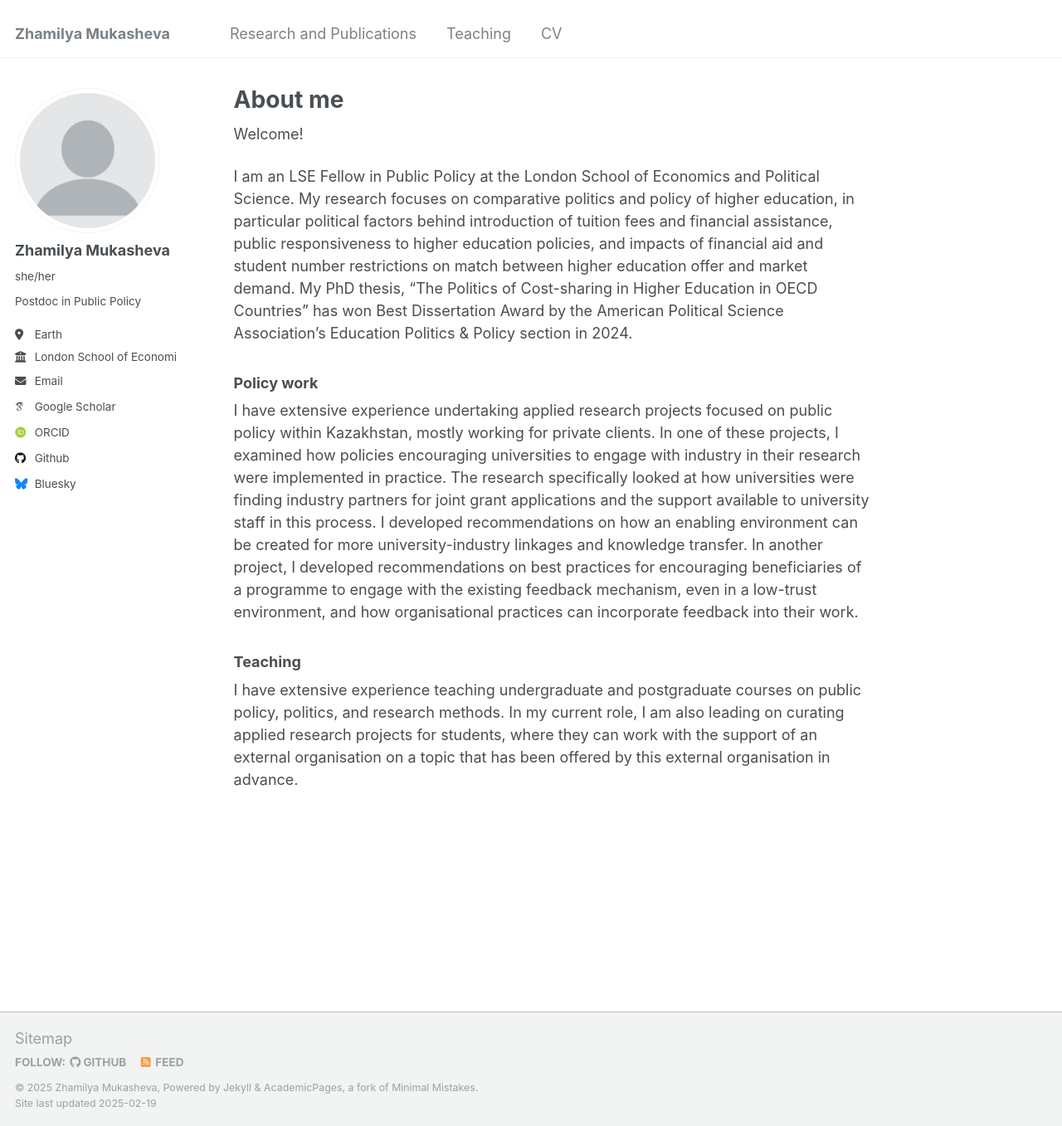
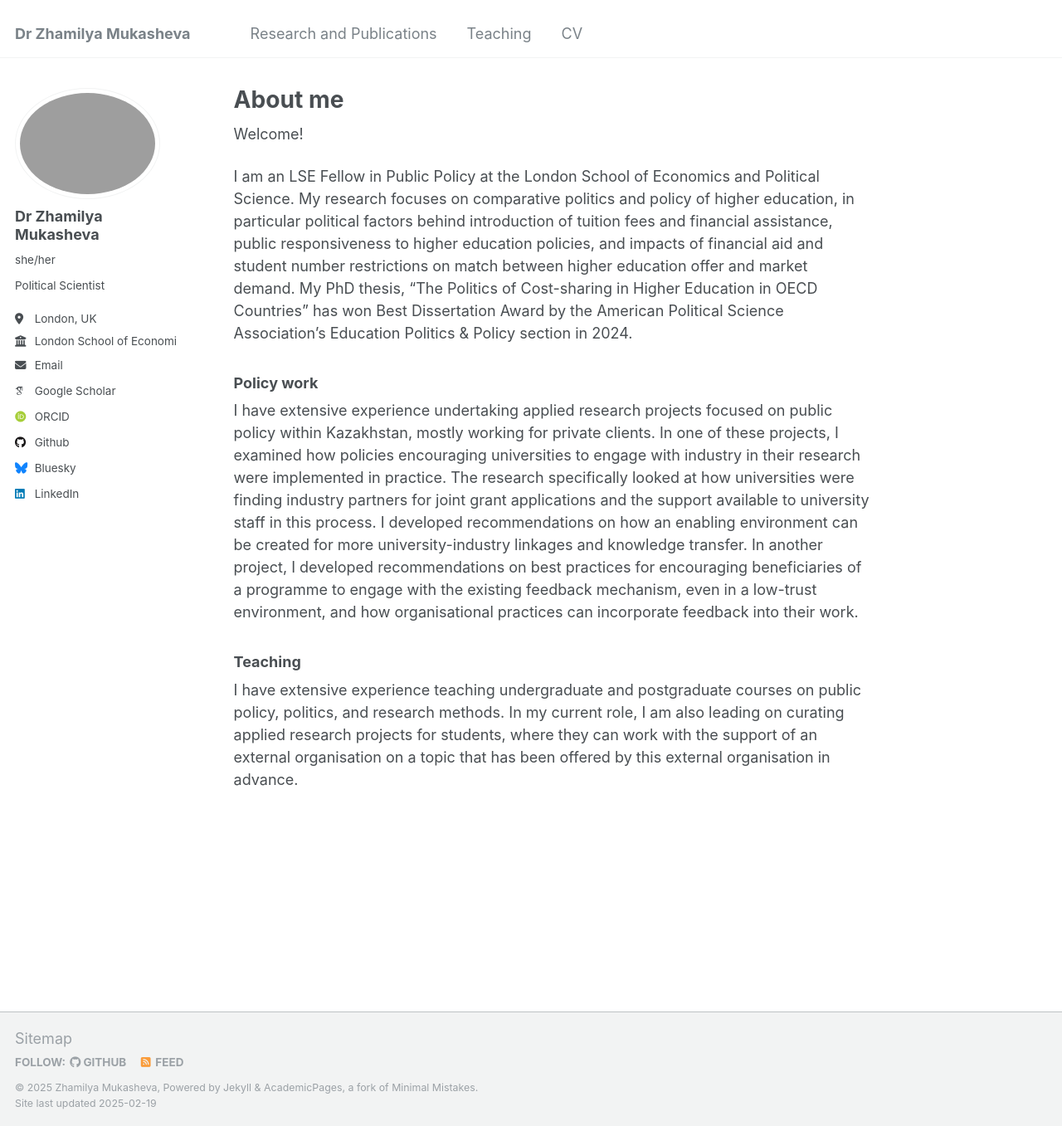
Before and after one commit to zhamilya-mukasheva/zhamilya-mukasheva, a Jekyll site: the page built from _pages/about.md, in a window 1280 px wide and 1357 px high. Shown: the whole window at 83% size. Built offline with Jekyll 4.4.1, drawn with Linux system fonts in a browser that asks for light colours; some web fonts are replaced.

Commit message:
Update _config.yml

```diff
--- a/_config.yml
+++ b/_config.yml
@@ -7,12 +7,12 @@
 # server process.
 
 # Basic Site Settings
-locale                   : "en-US"
+locale                   : "en-GB"
 site_theme               : "default"
-title                    : "Zhamilya Mukasheva"
+title                    : "Dr Zhamilya Mukasheva"
 title_separator          : "-"
 name                     : &name "Zhamilya Mukasheva"
-description              : &description "personal description"
+description              : &description "LSE Fellow in Public Policy"
 url                      : https://zhamilya-mukasheva.github.io # the base hostname & protocol for your site e.g. "https://[your GitHub username].github.io"
 baseurl                  : "/zhamilya-mukasheva" # the subpath of your site, e.g. "/blog"
 repository               : "zhamilya-mukasheva/zhamilya-mukasheva.github.io"
@@ -22,14 +22,14 @@ repository               : "zhamilya-mukasheva/zhamilya-mukasheva.github.io"
 #               Additional customization can be done by editing /_includes/author-profile.html
 author:
   # Biographic information
-  avatar           : "profile.png"
-  name             : "Zhamilya Mukasheva"
+  avatar           : "IMG_0036_Web2048.jpg"
+  name             : "Dr Zhamilya Mukasheva"
   pronouns         : "she/her"
-  bio              : "Postdoc in Public Policy"
-  location         : "Earth"
-  employer         : "London School of Economics and Political Science"
+  bio              : "Political Scientist"
+  location         : "London, UK"
+  employer         : "London School of Economics"
   uri              : # URL
-  email            : "none@example.org"
+  email            : "z.mukasheva@lse.ac.uk"
 
   # Academic websites
   arxiv            : # URL - Update with the correct link to your profile
@@ -37,7 +37,7 @@ author:
   impactstory      : # URL
   orcid            : "https://orcid.org/0000-0002-4562-6272"
   semantic         : # URL
-  pubmed           :
+  pubmed           : #
   researchgate     : # URL
   scopus           : # URL
 
@@ -59,7 +59,7 @@ author:
   keybase          : # Username
   instagram        : # Username
   lastfm           : # Username
-  linkedin         : # Username
+  linkedin         : "https://www.linkedin.com/in/zhamilya-mukasheva-a3039b133/"
   mastodon         : # URL
   medium           : # URL
   pinterest        : # Username
```
